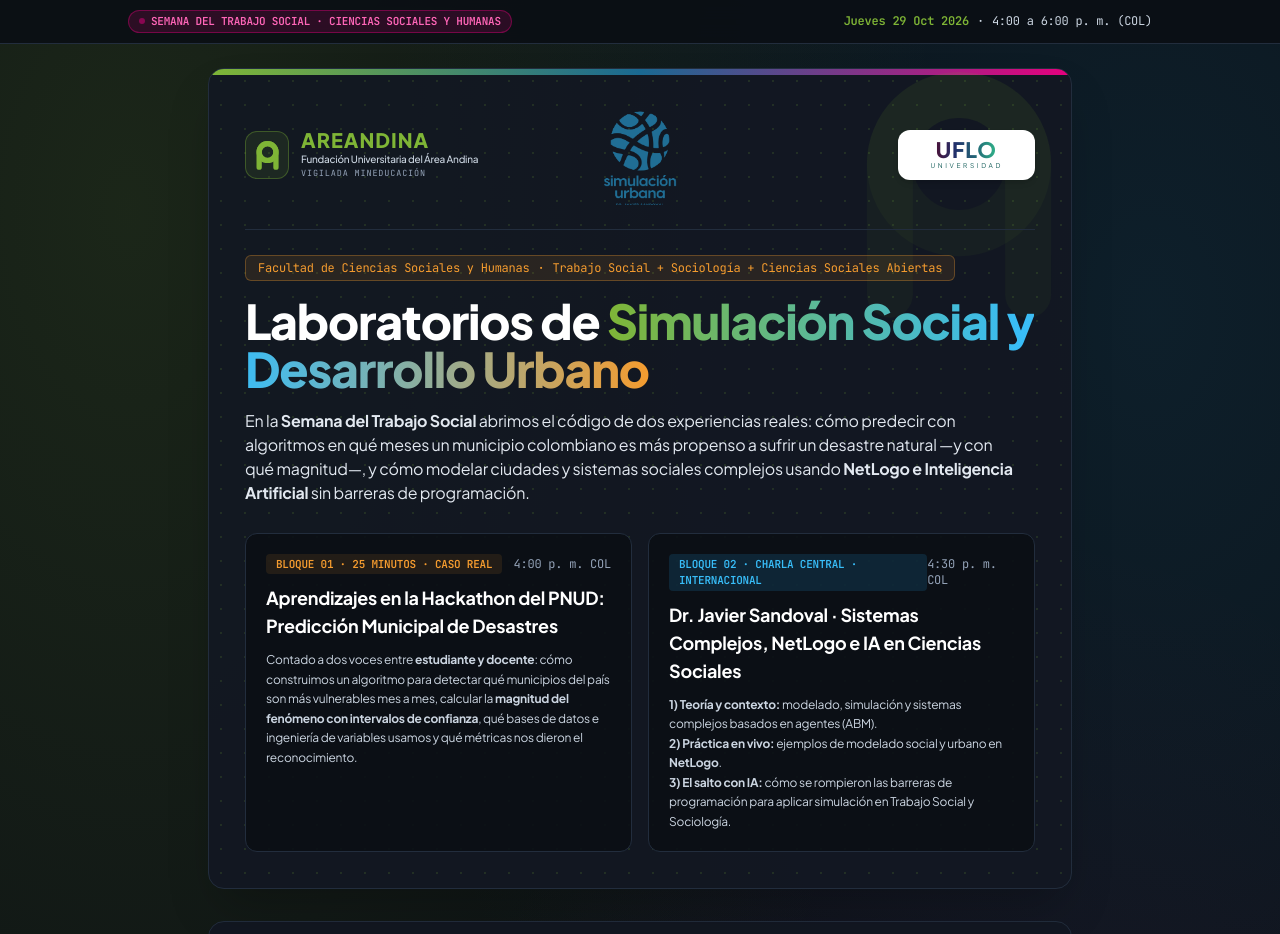
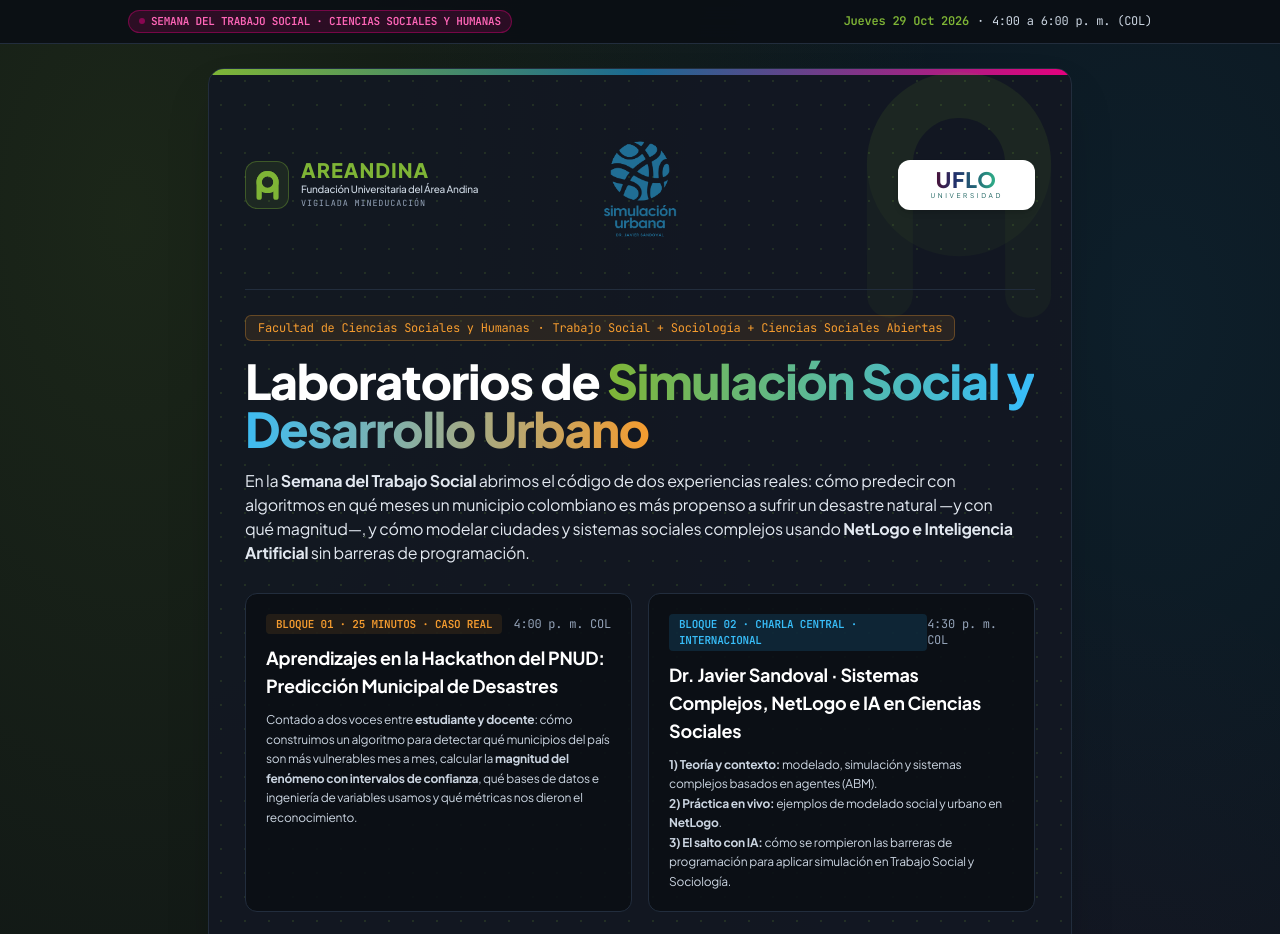
Before and after one commit to sebas-exe/inscripci-n-laboratorios-simulacionsocial, a plain HTML site: page index.html in a window 1280 px wide. Shown: the top 934 px of the page. Drawn offline with nearby package versions, Linux system fonts and the light colour scheme.

Commit message:
Update logo container dimensions in index.html

```diff
--- a/index.html
+++ b/index.html
@@ -115,7 +115,7 @@
 
   <!-- 2. Logo Oficial Simulación Urbana · Dr. Javier Sandoval -->
 <div class="flex items-center justify-center">
-  <div class="h-[6.25rem] w-[8.5rem] overflow-hidden flex items-center justify-center">
+  <div class="h-40 w-40 overflow-hidden flex items-center justify-center">
     <img
       src="Logo%20Simulaci%C3%B3n%20urbana.%20Javier%20Sandoval.png"
       alt="Simulación Urbana. Dr. Javier Sandoval"
```
